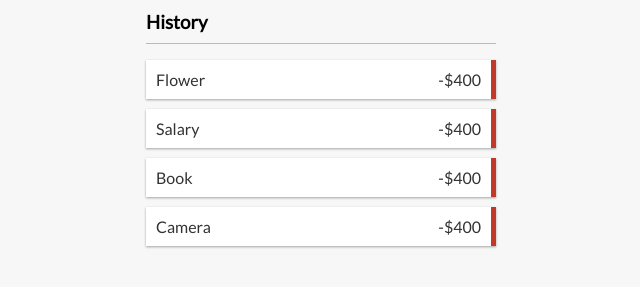
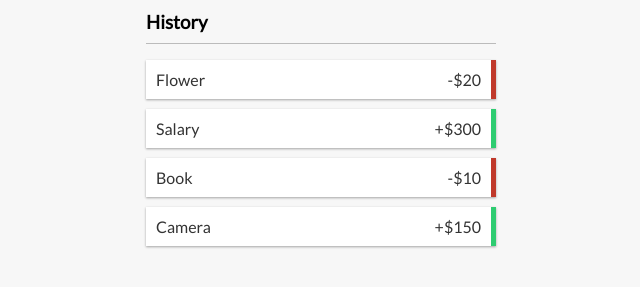
Before and after one commit to Shubhamjain2908/expense-tracker-react, a React (Create React App) app: page / in a window 1280 px wide. Shown: the part 279-566 px from the top of the page, without its empty margins (319-959 px from the left). Built offline with nearby package versions, Linux system fonts and the light colour scheme.

Commit message:
handling sign & class in Transaction component

```diff
--- a/src/components/Transaction.js
+++ b/src/components/Transaction.js
@@ -2,8 +2,8 @@ import React from 'react'
 
 export const Transaction = ({ transaction }) => {
     return (
-        <li className="minus">
-            {transaction.text} <span>-$400</span><button className="delete-btn">x</button>
+        <li className={transaction.amount < 0 ? 'minus' : 'plus'}>
+            {transaction.text} <span>{transaction.amount < 0 ? '-' : '+'}${Math.abs(transaction.amount)}</span><button className="delete-btn">x</button>
         </li>
     )
 }
```
